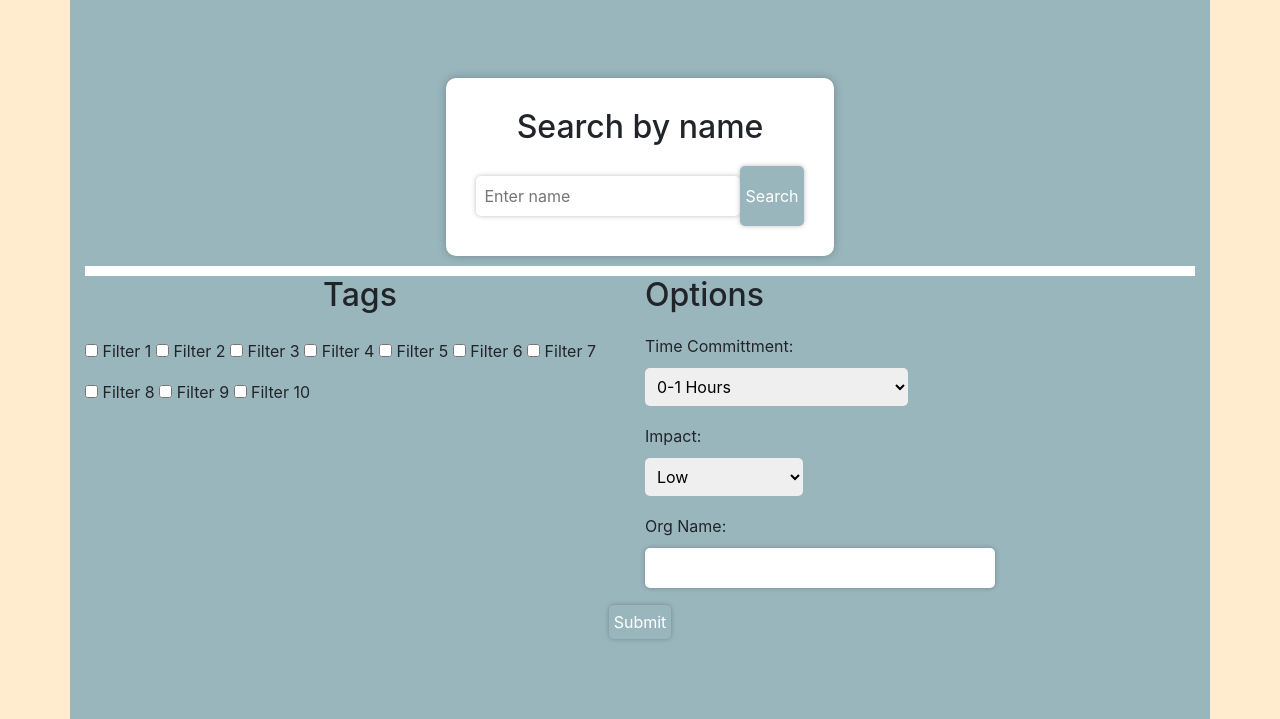
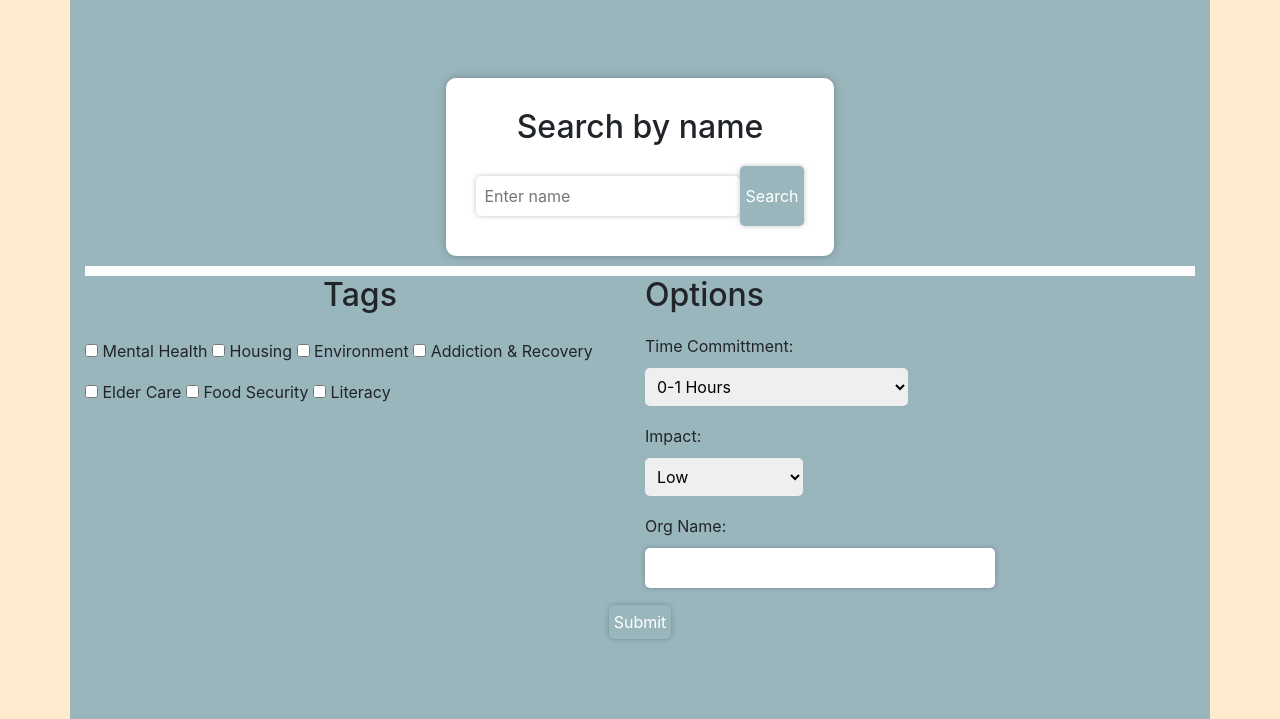
Before and after one commit to Gakles/Org-Database, a Flask app: page / in a window 1280 px wide. Shown: the part 81-800 px from the top of the page. Run offline with Flask 3, Linux system fonts and the light colour scheme; some libraries are stand-ins or nearby versions.

Commit message:
worked establioshing relationships

```diff
--- a/app.py
+++ b/app.py
@@ -32,11 +32,18 @@ def addorghelper(request):
         tags.append("food-security")
     if keychecker(request.form, "literacy"):
         tags.append("literacy")
-    print(tags)
-    orgname = request.form["organization-name"]
-    orgdesc = request.form["organization-description"]
-    time_commitment = request.form["time"]
-    impact = request.form["impact"]
+    orgname = ""
+    if keychecker(request.form, "organization-name"):
+        orgname = request.form["organization-name"]
+    orgdesc = ""
+    if keychecker(request.form, "organization-description"):
+        orgdesc = request.form["organization-description"]
+    time_commitment = ""
+    if keychecker(request.form, "time"):
+        time_commitment = request.form["time"]
+    impact = ""
+    if keychecker(request.form, "impact"):
+        impact = request.form["impact"]
     rtndict = {
         #IMPORTANT tags is a list of strings
         "tags" : tags,
@@ -47,21 +54,24 @@ def addorghelper(request):
     }
     return rtndict
 
+def org_tag_applier_helper(taglist, org, tag_string):
+    if org_tag_checker(taglist, tag_string):
+        #get the correct tag
+        tag = db_session.query(Tags).where(Tags.name == tag_string).first()
+        print(tag)
+        #append it to the organization list -> it should back populate to tags?
+        #org.tags.append(tag)
+        #create Org_Tags object, the constructor takes the objects and gets their ids
+        new_Org_Tags = Org_Tags(org, tag)
+        #add it
+        db_session.add(new_Org_Tags)
+        #commit it
+        db_session.commit()
+
 def org_tag_applier(taglist, org):
-    if org_tag_checker(taglist, "mental-health"):
-        org.tags.append(db_session.query(Tags).where(Tags.name == "mental-health").first())
-    if org_tag_checker(taglist, "housing"):
-        org.tags.append(db_session.query(Tags).where(Tags.name == "housing").first())
-    if org_tag_checker(taglist, "environment"):
-        org.tags.append(db_session.query(Tags).where(Tags.name == "environment").first())
-    if org_tag_checker(taglist, "addiction-recovery"):
-        org.tags.append(db_session.query(Tags).where(Tags.name == "addiction-recovery").first())
-    if org_tag_checker(taglist, "elder-care"):
-        org.tags.append(db_session.query(Tags).where(Tags.name == "elder-care").first())
-    if org_tag_checker(taglist, "food-security"):
-        org.tags.append(db_session.query(Tags).where(Tags.name == "food-security").first())
-    if org_tag_checker(taglist, "literacy"):
-        org.tags.append(db_session.query(Tags).where(Tags.name == "literacy").first())
+    tagstrings = ["mental-health", "housing", "environment", "addiction-recovery", "elder-care", "food-security", "literacy"]
+    for string in tagstrings:
+        org_tag_applier_helper(taglist, org, string)
 #helper method for org_tag_applier
 def org_tag_checker(tags, checkstr):
     if checkstr in tags:
@@ -71,18 +81,33 @@ def org_tag_checker(tags, checkstr):
 
 def create_new_account(proposed_username, proposed_password):
     new_user = User(proposed_username, proposed_password)
-    print(new_user)
     db_session.add(new_user)
     db_session.commit()
+
+def orgsearcher(orgdict):
+    results = db_session.query(Organization).all()
+    for org in results:
+        print(org)
+        for tag in org.tags:
+            print(tag)
+    if len(orgdict["tags"]) >= 0:
+        for org in results:
+            for tag in org.tags:
+                print(tag)
 
 # TODO: Fill in methods and routes
 
 
 
 #home
-@app.route("/")
+@app.route("/", methods = ["GET", "POST"])
 def home():
-    return render_template("home.html")
+    if request.method == "GET":
+        return render_template("home.html")
+    elif request.method == "POST":
+        #TODO: Add search stuff
+
+        return render_template("results.html")
 
 #login
 @app.route("/login", methods = ["GET", "POST"])
@@ -132,7 +157,6 @@ def signup():
             flash("Account created! Login to continue", "Account created")
             return redirect(url_for("login"))
 
-
 #addorg
 @app.route("/addorg", methods = ["POST", "GET"])
 def addorg():
@@ -167,11 +191,10 @@ def addorg():
 @app.route("/results", methods = ["GET", "POST"])
 def results():
     if request.method == "GET":
-        flash("NO Bad user D:<", "Sin")
-        return redirect(url_for("home"))
-    elif request.method == "POST":
-        #TODO: Add search stuff
-        return render_template("results.html")
+        #Search through all the requirements
+        orgdict = addorghelper(request)
+        results = orgsearcher(orgdict)
+        return render_template("home.html")
 
 #logout
 @app.route("/logout")
@@ -184,3 +207,4 @@ def logout():
 if __name__ == "__main__":
     init_db()
     app.run(debug=True)
+    #printstatement = db_session.query(Organization).where(Organization.name == "")
--- a/models.py
+++ b/models.py
@@ -43,6 +43,9 @@ class Org_Tags(Base):
     #columns
     organization_id = Column(INTEGER, ForeignKey("organizations.id"), primary_key = True)
     tag_id = Column(INTEGER, ForeignKey("tags.id"), primary_key = True)
+    def __init__(self, org, tag):
+        self.organization_id = org.id
+        self.tag_id = tag.id
 
 class User(Base):
     __tablename__ = "users"
--- a/templates/home.html
+++ b/templates/home.html
@@ -21,44 +21,32 @@
     <div class="left-column">
       <h2>Tags</h2>
       <label>
-        <input type="checkbox" name="filter1" value="1">
-        Filter 1
+        <input type="checkbox" name="mental-health" value="True">
+        Mental Health
     </label>
     <label>
-        <input type="checkbox" name="filter2" value="2">
-        Filter 2
+        <input type="checkbox" name="housing" value="True">
+        Housing
     </label>
     <label>
-        <input type="checkbox" name="filter3" value="3">
-        Filter 3
+        <input type="checkbox" name="environment" value="True">
+        Environment
     </label>
     <label>
-        <input type="checkbox" name="filter4" value="4">
-        Filter 4
+        <input type="checkbox" name="addiction-recovery" value="True">
+        Addiction & Recovery
     </label>
     <label>
-        <input type="checkbox" name="filter5" value="5">
-        Filter 5
+        <input type="checkbox" name="elder-care" value="True">
+        Elder Care
     </label>
     <label>
-        <input type="checkbox" name="filter6" value="6">
-        Filter 6
+        <input type="checkbox" name="food-security" value="True">
+        Food Security
     </label>
     <label>
-        <input type="checkbox" name="filter7" value="7">
-        Filter 7
-      </label>
-      <label>
-        <input type="checkbox" name="filter8" value="8">
-        Filter 8
-      </label>
-      <label>
-        <input type="checkbox" name="filter9" value="9">
-        Filter 9
-      </label>
-      <label>
-        <input type="checkbox" name="filter10" value="10">
-        Filter 10
+        <input type="checkbox" name="literacy" value="True">
+        Literacy
     </label>
     </div>
     <div class="right-column">
@@ -77,14 +65,14 @@
     <label>
         Impact:
         <select name="Impact">
-          <option value="Low">Low</option>
-          <option value="Medium">Medium</option>
-          <option value="High">High</option>
+          <option value="low">Low</option>
+          <option value="medium">Medium</option>
+          <option value="high">High</option>
         </select>
     </label>
       <label>
         Org Name:
-        <input type="text" name="textinput">
+        <input type="text" name="name">
       </label>
     </div>
     <div class = "bottom-submit">
```
Also changed, not shown: orgdatabase.db (added). Lines whose indentation alone changed are shown as unchanged.
